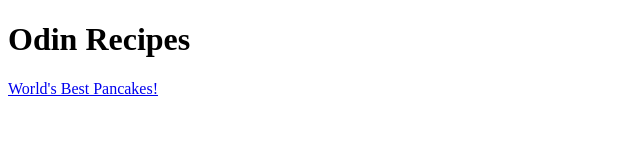
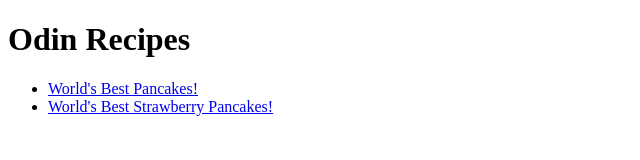
Before and after one commit to eqo2343/odin-recipes2, a plain HTML site: page index.html in a window 1280 px wide. Shown: the whole page, without its empty margins (0-640 px from the left). Drawn offline with Linux system fonts and the light colour scheme.

Commit message:
Added missing link for strawberry pancakes

```diff
--- a/index.html
+++ b/index.html
@@ -7,6 +7,9 @@
 </head>
 <body>
     <h1>Odin Recipes</h1>
-    <a href="recipes/pancakes.html">World's Best Pancakes!</a>
+    <ul>
+        <li><a href="recipes/pancakes.html">World's Best Pancakes!</a></li>
+        <li><a href="recipes/strawberry_pancakes.html">World's Best Strawberry Pancakes!</a></li>
+    </ul>
 </body>
 </html>
```
